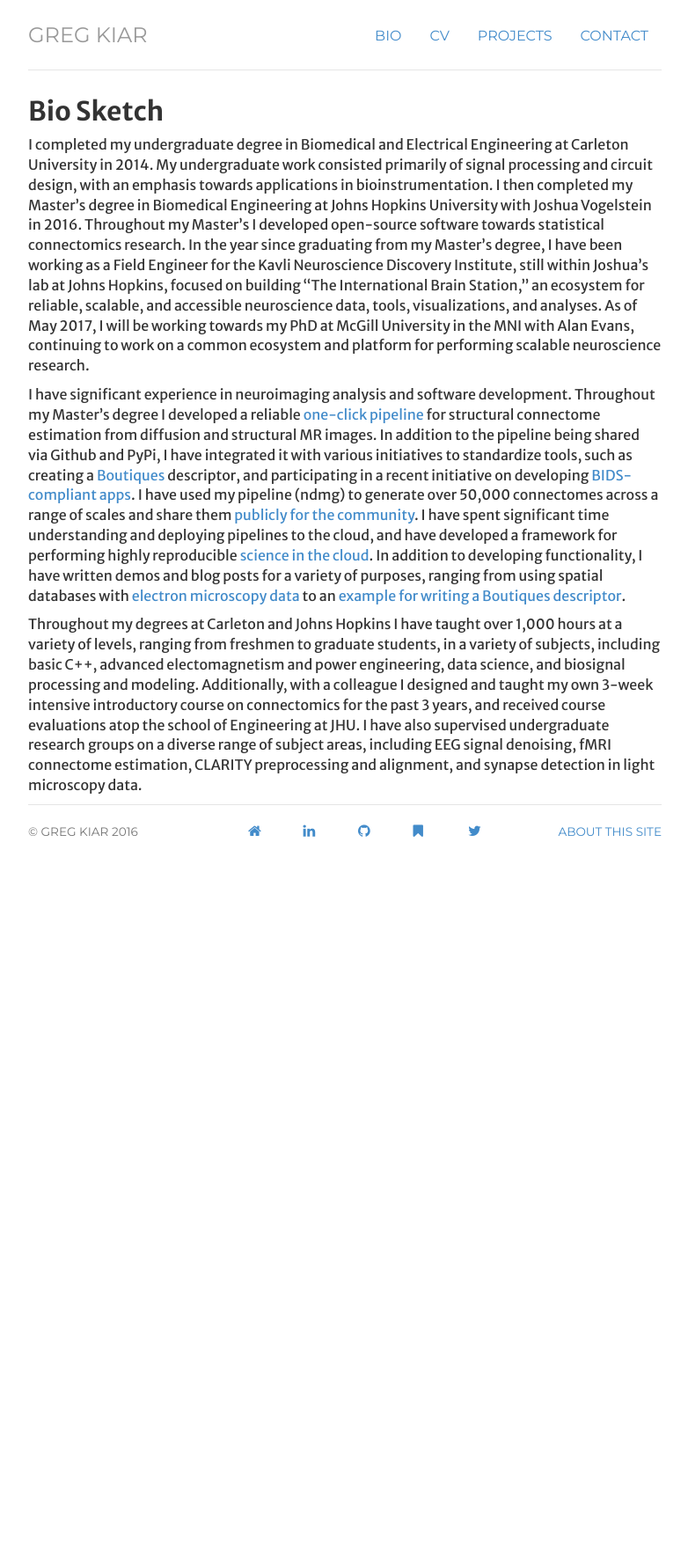
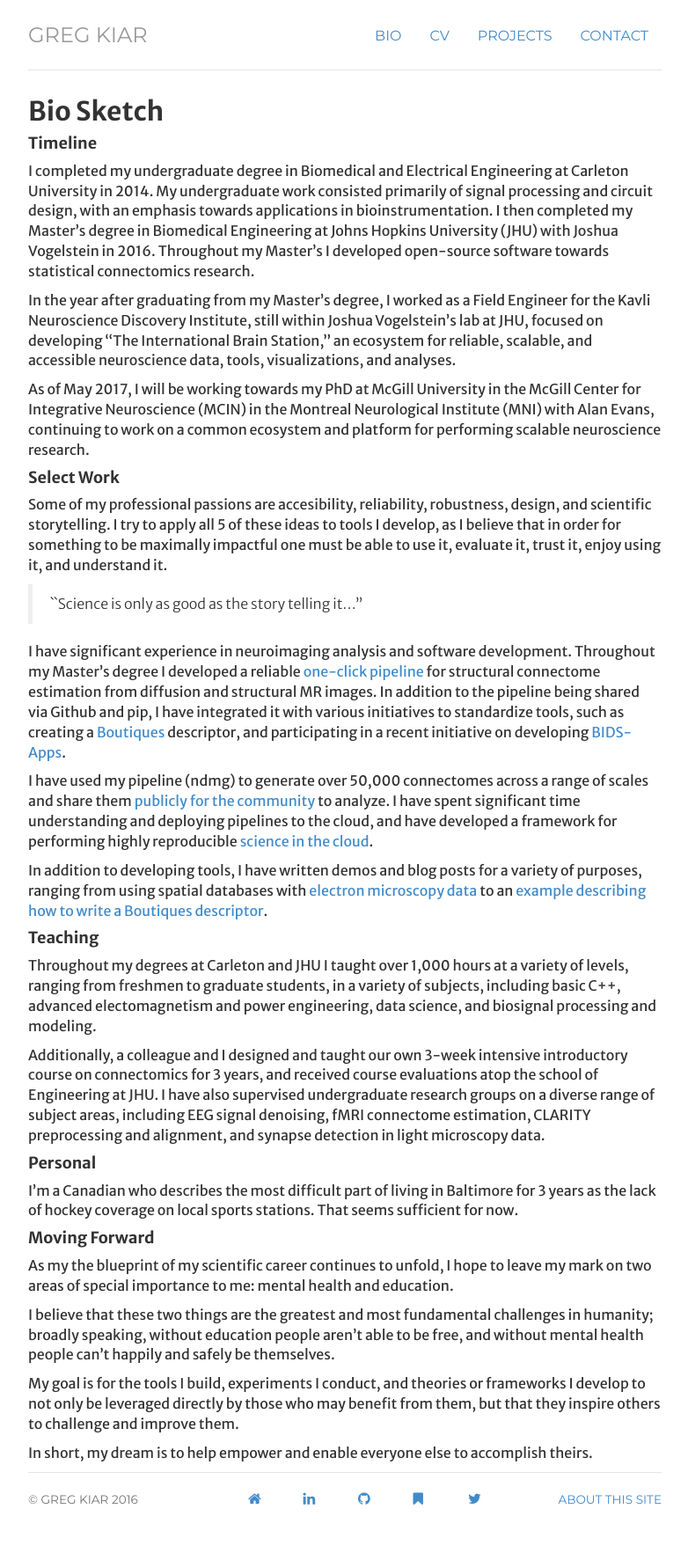
Before and after one commit to gkiar/gkiar.github.io, a Jekyll site: the page built from bio/index.md, in a window 1280 px wide. Shown: the whole page at 88% size, without its empty margins (248-1030 px from the left). Built offline with Jekyll 4.4.1, drawn with Linux system fonts in a browser that asks for light colours; nearby versions of some CDN libraries; before the commit the page ends 1007 px from its top, so only the background shows below that.

Commit message:
updated bio

```diff
--- a/bio/index.md
+++ b/bio/index.md
@@ -6,20 +6,75 @@ description: Biography about Greg Kiar on the website gkiar.github.io, the perso
 
 ## Bio Sketch
 
+#### Timeline
+
 I completed my undergraduate degree in Biomedical and Electrical Engineering at Carleton University in 2014.
-My undergraduate work consisted primarily of signal processing and circuit design, with an emphasis towards applications in bioinstrumentation.
-I then completed my Master's degree in Biomedical Engineering at Johns Hopkins University with Joshua Vogelstein in 2016.
-Throughout my Master's I developed open-source software towards statistical connectomics research.
-In the year since graduating from my Master's degree, I have been working as a Field Engineer for the Kavli Neuroscience Discovery Institute, still within Joshua's lab at Johns Hopkins, focused on building ''The International Brain Station,'' an ecosystem for reliable, scalable, and accessible neuroscience data, tools, visualizations, and analyses.
-As of May 2017, I will be working towards my PhD at McGill University in the MNI with Alan Evans, continuing to work on a common ecosystem and platform for performing scalable neuroscience research.
+My undergraduate work consisted primarily of signal processing and circuit design, with an emphasis towards
+applications in bioinstrumentation. I then completed my Master's degree in Biomedical Engineering at Johns
+Hopkins University (JHU) with Joshua Vogelstein in 2016. Throughout my Master's I developed open-source
+software towards statistical connectomics research.
 
-I have significant experience in neuroimaging analysis and software development.
-Throughout my Master's degree I developed a reliable [one-click pipeline](https://github.com/neurodata/ndmg) for structural connectome estimation from diffusion and structural MR images.
-In addition to the pipeline being shared via Github and PyPi, I have integrated it with various initiatives to standardize tools, such as creating a [Boutiques](http://boutiques.github.io) descriptor, and participating in a recent initiative on developing [BIDS-compliant apps](http://journals.plos.org/ploscompbiol/article?id=10.1371/journal.pcbi.1005209).
-I have used my pipeline (ndmg) to generate over 50,000 connectomes across a range of scales and share them [publicly for the community](http://m2g.io).
-I have spent significant time understanding and deploying pipelines to the cloud, and have developed a framework for performing highly reproducible [science in the cloud](http://scienceinthe.cloud).
-In addition to developing functionality, I have written demos and blog posts for a variety of purposes, ranging from using spatial databases with [electron microscopy data](http://neurostorm.io) to an [example for writing a Boutiques descriptor](https://github.com/boutiques/boutiques/tree/master/examples).
+In the year after graduating from my Master's degree, I worked as a Field Engineer for the Kavli
+Neuroscience Discovery Institute, still within Joshua Vogelstein's lab at JHU, focused on developing ''The
+International Brain Station,'' an ecosystem for reliable, scalable, and accessible neuroscience data, tools,
+visualizations, and analyses.
 
-Throughout my degrees at Carleton and Johns Hopkins I have taught over 1,000 hours at a variety of levels, ranging from freshmen to graduate students, in a variety of subjects, including basic C++, advanced electomagnetism and power engineering, data science, and biosignal processing and modeling.
-Additionally, with a colleague I designed and taught my own 3-week intensive introductory course on connectomics for the past 3 years, and received course evaluations atop the school of Engineering at JHU.
-I have also supervised undergraduate research groups on a diverse range of subject areas, including EEG signal denoising, fMRI connectome estimation, CLARITY preprocessing and alignment, and synapse detection in light microscopy data.
+As of May 2017, I will be working towards my PhD at McGill University in the McGill Center for Integrative
+Neuroscience (MCIN) in the Montreal Neurological Institute (MNI) with Alan Evans, continuing to work on a
+common ecosystem and platform for performing scalable neuroscience research.
+
+#### Select Work
+
+Some of my professional passions are accesibility, reliability, robustness, design, and scientific storytelling.
+I try to apply all 5 of these ideas to tools I develop, as I believe that in order for something to be maximally
+impactful one must be able to use it, evaluate it, trust it, enjoy using it, and understand it.
+
+> ``Science is only as good as the story telling it...''
+
+I have significant experience in neuroimaging analysis and software development. Throughout my Master's
+degree I developed a reliable [one-click pipeline](https://github.com/neurodata/ndmg) for structural connectome
+estimation from diffusion and structural MR images. In addition to the pipeline being shared via Github and
+pip, I have integrated it with various initiatives to standardize tools, such as creating a
+[Boutiques](http://boutiques.github.io) descriptor, and participating in a recent initiative on developing
+[BIDS-Apps](http://journals.plos.org/ploscompbiol/article?id=10.1371/journal.pcbi.1005209).
+
+I have used my pipeline (ndmg) to generate over 50,000 connectomes across a range of scales and share them
+[publicly for the community](http://m2g.io) to analyze. I have spent significant time understanding and
+deploying pipelines to the cloud, and have developed a framework for performing highly reproducible
+[science in the cloud](http://scienceinthe.cloud).
+
+In addition to developing tools, I have written demos and blog posts for a variety of purposes, ranging from
+using spatial databases with [electron microscopy data](http://neurostorm.io) to an
+[example describing how to write a Boutiques descriptor](https://github.com/boutiques/boutiques/tree/master/examples).
+
+
+#### Teaching
+
+Throughout my degrees at Carleton and JHU I taught over 1,000 hours at a variety of levels, ranging from freshmen
+to graduate students, in a variety of subjects, including basic C++, advanced electomagnetism and power engineering,
+data science, and biosignal processing and modeling.
+
+Additionally, a colleague and I designed and taught our own 3-week intensive introductory course on connectomics for 3
+years, and received course evaluations atop the school of Engineering at JHU. I have also supervised undergraduate
+research groups on a diverse range of subject areas, including EEG signal denoising, fMRI connectome estimation,
+CLARITY preprocessing and alignment, and synapse detection in light microscopy data.
+
+
+#### Personal
+
+I'm a Canadian who describes the most difficult part of living in Baltimore for 3 years as the lack of hockey coverage
+on local sports stations. That seems sufficient for now.
+
+
+#### Moving Forward
+
+As my the blueprint of my scientific career continues to unfold, I hope to leave my mark on two areas of special
+importance to me: mental health and education.
+
+I believe that these two things are the greatest and most fundamental challenges in humanity; broadly speaking, without
+education people aren't able to be free, and without mental health people can't happily and safely be themselves.
+
+My goal is for the tools I build, experiments I conduct, and theories or frameworks I develop to not only be leveraged
+directly by those who may benefit from them, but that they inspire others to challenge and improve them.
+
+In short, my dream is to help empower and enable everyone else to accomplish theirs.
```
